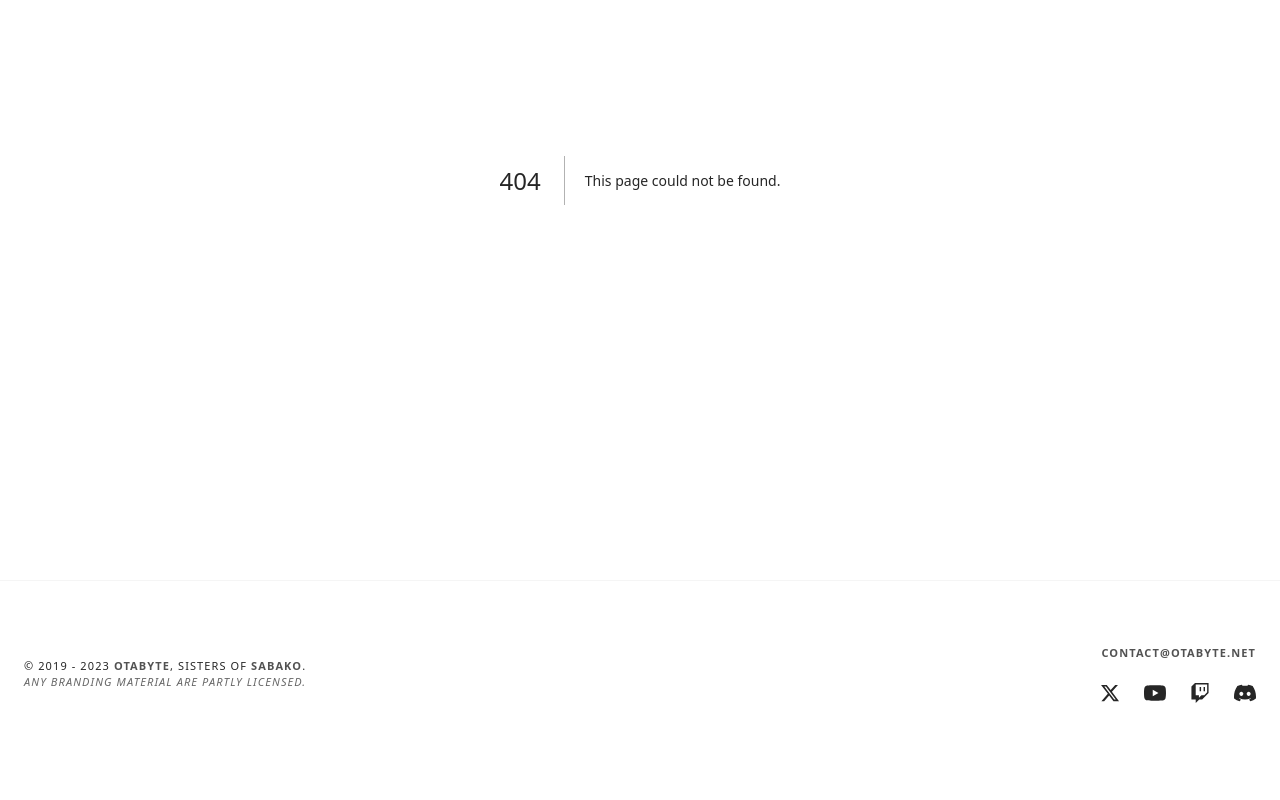
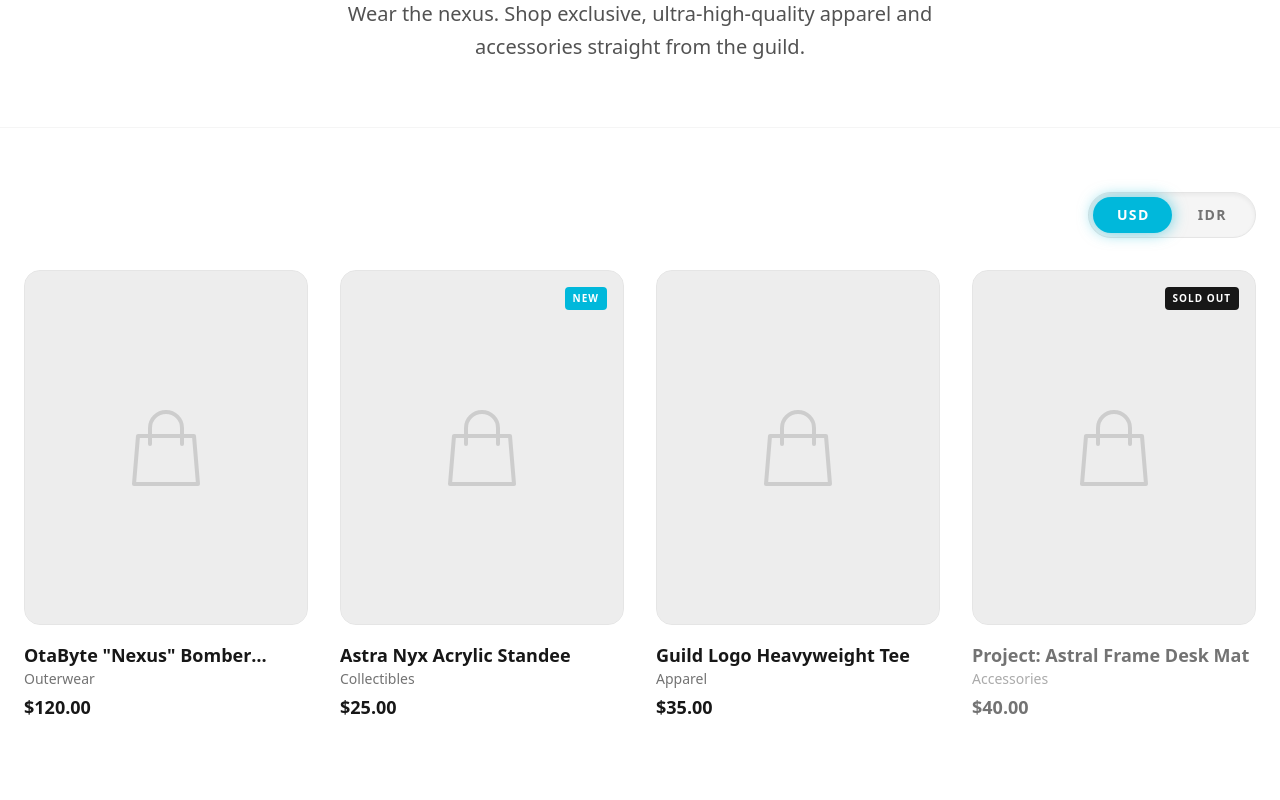
Before and after one commit to OtaBaito/landing, a Next.js app: page /merch in a window 1280 px wide. Before the commit this address had no page. Shown: the part 400-1200 px from the top of the page. Before the commit the page ends 1168 px from the top, so only its background shows below. Built offline with nearby package versions, Linux system fonts and the light colour scheme; a web font is replaced by a local one.

Commit message:
add product page

```diff
--- /dev/null
+++ b/src/app/merch/page.tsx
@@ -0,0 +1,137 @@
+'use client'
+
+import Image from 'next/image'
+import { useState } from 'react'
+
+export default function MerchPage() {
+	const [currency, setCurrency] = useState<'USD' | 'IDR'>('USD')
+
+	const products = [
+		{
+			id: 1,
+			name: 'OtaByte "Nexus" Bomber Jacket',
+			category: 'Outerwear',
+			priceUsd: 120,
+			priceIdr: 1800000,
+			status: 'available'
+		},
+		{
+			id: 2,
+			name: 'Astra Nyx Acrylic Standee',
+			category: 'Collectibles',
+			priceUsd: 25,
+			priceIdr: 375000,
+			status: 'new'
+		},
+		{
+			id: 3,
+			name: 'Guild Logo Heavyweight Tee',
+			category: 'Apparel',
+			priceUsd: 35,
+			priceIdr: 525000,
+			status: 'available'
+		},
+		{
+			id: 4,
+			name: 'Project: Astral Frame Desk Mat',
+			category: 'Accessories',
+			priceUsd: 40,
+			priceIdr: 600000,
+			status: 'sold_out'
+		}
+	]
+
+	const formatPrice = (usd: number, idr: number) => {
+		if (currency === 'USD') {
+			return new Intl.NumberFormat('en-US', { style: 'currency', currency: 'USD' }).format(usd)
+		} else {
+			return new Intl.NumberFormat('id-ID', { style: 'currency', currency: 'IDR', minimumFractionDigits: 0 }).format(idr)
+		}
+	}
+
+	return (
+		<main className="w-full bg-white pb-32">
+			{/* Merch Header */}
+			<section className="max-w-7xl mx-auto px-6 pt-12 pb-16 text-center border-b border-neutral-100 flex flex-col items-center">
+				<div className="inline-block px-4 py-1.5 rounded-full border border-neutral-300 text-neutral-500 font-bold text-sm tracking-widest uppercase mb-4">
+					Loot Drop
+				</div>
+				<h1 className="font-hanson text-6xl md:text-7xl lg:text-8xl tracking-tight text-neutral-900 uppercase drop-shadow-sm">
+					Official Merch
+				</h1>
+				<p className="text-xl text-neutral-600 font-medium leading-relaxed max-w-2xl mx-auto mt-6">
+					Wear the nexus. Shop exclusive, ultra-high-quality apparel and accessories straight from the guild.
+				</p>
+			</section>
+
+			{/* Products Grid */}
+			<section className="max-w-7xl mx-auto px-6 py-16">
+
+				{/* Currency Toggle */}
+				<div className="flex justify-end mb-8 relative z-30">
+					<div className="inline-flex bg-neutral-100 border border-neutral-200 rounded-full p-1 shadow-inner relative">
+						<button
+							onClick={() => setCurrency('USD')}
+							className={`relative z-10 px-6 py-2 rounded-full text-sm font-bold tracking-widest transition-colors duration-300 ${currency === 'USD' ? 'text-white' : 'text-neutral-500 hover:text-neutral-900'}`}
+						>
+							USD
+						</button>
+						<button
+							onClick={() => setCurrency('IDR')}
+							className={`relative z-10 px-6 py-2 rounded-full text-sm font-bold tracking-widest transition-colors duration-300 ${currency === 'IDR' ? 'text-white' : 'text-neutral-500 hover:text-neutral-900'}`}
+						>
+							IDR
+						</button>
+						{/* Active Background Pill */}
+						<div className={`absolute top-1 bottom-1 w-[calc(50%-4px)] bg-cyan-500 rounded-full shadow-[0_0_15px_rgba(6,182,212,0.6)] transition-all duration-300 ease-out z-0 ${currency === 'USD' ? 'translate-x-0 left-1' : 'translate-x-[calc(100%+6px)] left-1'}`}></div>
+					</div>
+				</div>
+
+				<div className="grid grid-cols-1 sm:grid-cols-2 md:grid-cols-3 lg:grid-cols-4 gap-8">
+					{products.map((product) => (
+						<div key={product.id} className="group flex flex-col cursor-pointer">
+							<div className="aspect-[4/5] bg-neutral-100 rounded-2xl overflow-hidden relative mb-4 border border-neutral-200">
+								{product.status === 'new' && (
+									<div className="absolute inset-x-0 top-0 p-4 z-20 flex justify-end">
+										<div className="bg-cyan-500 text-white text-[10px] font-bold uppercase tracking-widest px-2 py-1 rounded">New</div>
+									</div>
+								)}
+								{product.status === 'sold_out' && (
+									<div className="absolute inset-x-0 top-0 p-4 z-20 flex justify-end">
+										<div className="bg-neutral-900 text-white text-[10px] font-bold uppercase tracking-widest px-2 py-1 rounded">Sold Out</div>
+									</div>
+								)}
+
+								<div className="absolute inset-0 bg-neutral-200/50 group-hover:bg-transparent transition-colors z-10"></div>
+								<div className="absolute inset-0 flex items-center justify-center opacity-30">
+									<svg xmlns="http://www.w3.org/2000/svg" className="w-24 h-24 text-neutral-400" fill="none" viewBox="0 0 24 24" stroke="currentColor" strokeWidth="1">
+										<path strokeLinecap="round" strokeLinejoin="round" d="M16 11V7a4 4 0 00-8 0v4M5 9h14l1 12H4L5 9z" />
+									</svg>
+								</div>
+
+								<div className="absolute inset-x-0 bottom-0 p-4 transform translate-y-full opacity-0 group-hover:translate-y-0 group-hover:opacity-100 transition-all duration-300 z-20">
+									{product.status === 'sold_out' ? (
+										<div className="flex items-center justify-center w-full py-3 bg-neutral-400 text-white font-bold uppercase tracking-widest text-sm rounded-lg cursor-not-allowed shadow-lg">
+											Out of Stock
+										</div>
+									) : (
+										<div className="flex items-center justify-center w-full py-3 bg-neutral-900 text-white font-bold uppercase tracking-widest text-sm rounded-lg hover:bg-neutral-800 active:scale-95 transition-transform shadow-lg">
+											Purchase Now
+										</div>
+									)}
+								</div>
+							</div>
+							<div className={`flex flex-col ${product.status === 'sold_out' ? 'opacity-60' : ''}`}>
+								<h3 className="font-bold text-lg text-neutral-900 line-clamp-1">{product.name}</h3>
+								<p className="text-neutral-500 text-sm mb-1">{product.category}</p>
+								<div className="font-bold text-lg text-neutral-900 transition-opacity duration-300">
+									{formatPrice(product.priceUsd, product.priceIdr)}
+								</div>
+							</div>
+						</div>
+					))}
+				</div>
+			</section>
+		</main>
+	)
+}
```
